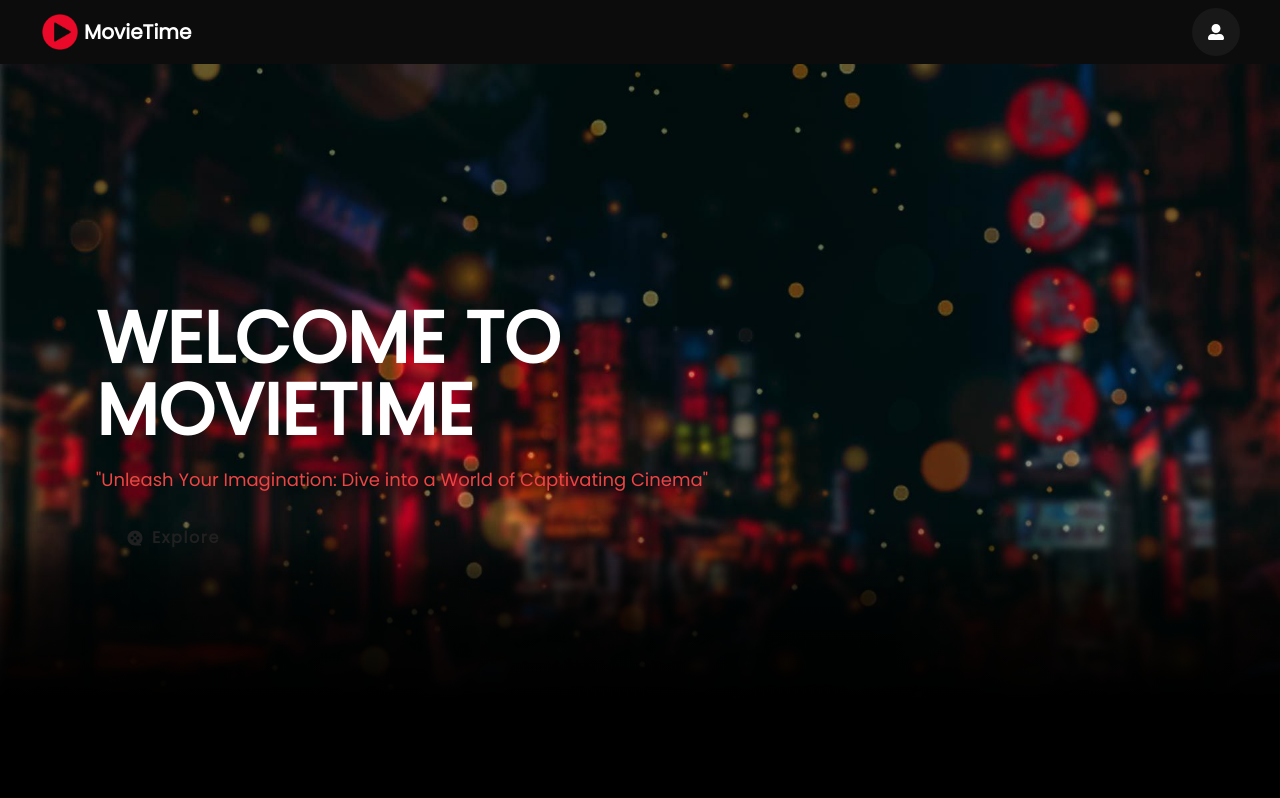
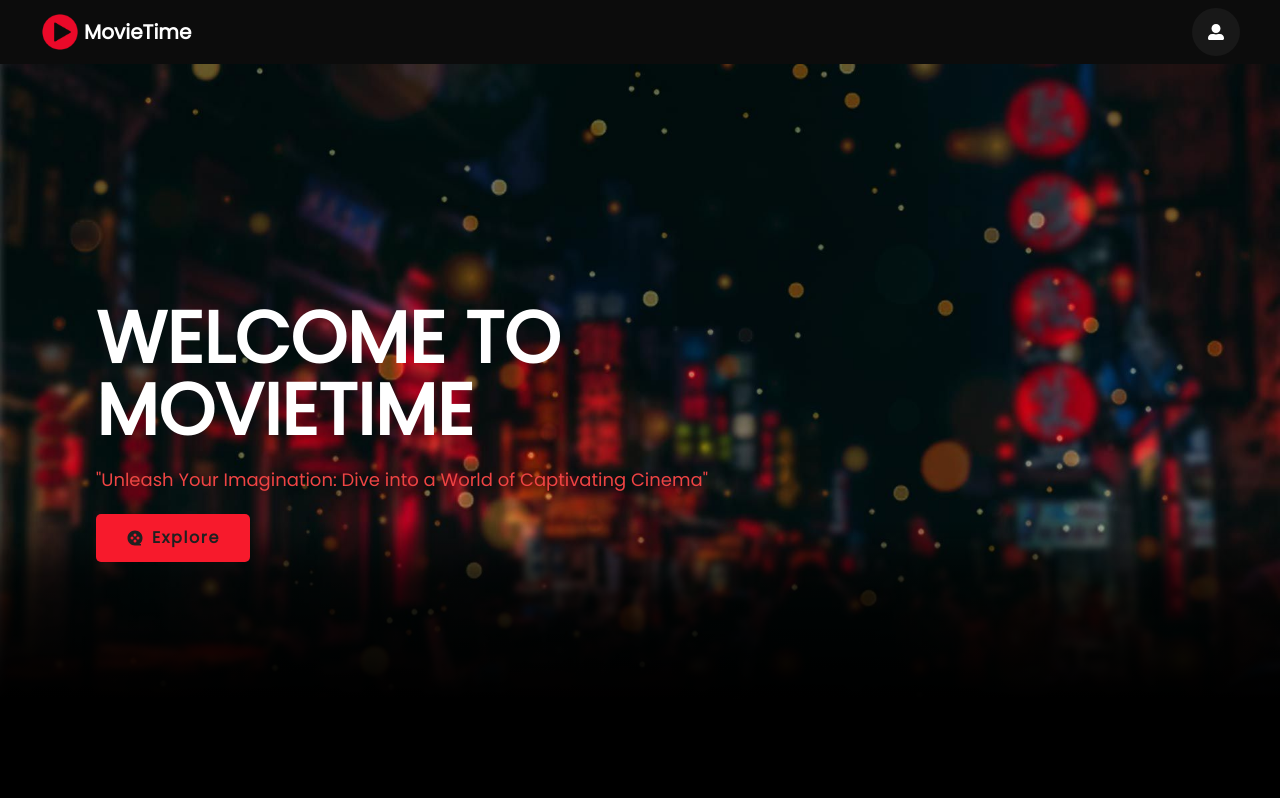
Before and after one commit to DhruvRajpoot/Tvmaze, a React (Vite) app: page / in a window 1280 px wide. Shown: the top 798 px of the page. Built offline with nearby package versions, Linux system fonts and the light colour scheme; no server answers.

Commit message:
fix: bug

```diff
--- a/src/Components/BookingForm.jsx
+++ b/src/Components/BookingForm.jsx
@@ -42,7 +42,6 @@ const BookingForm = (props) => {
 
   useEffect(() => {
     const previousData = localStorage.getItem("ticketData");
-    console.log(previousData);
   }, []);
 
   return (
@@ -94,9 +93,8 @@ const BookingForm = (props) => {
                       name="phone"
                       id="phone"
                       onChange={handleChange}
+                      pattern='[0-9]{10}'
                       required
-                      minLength={10}
-                      maxLength={10}
                     />
                     <input
                       className="bg-[#303030] rounded-md p-2 outline-none"
--- a/src/Components/PrimaryButton.jsx
+++ b/src/Components/PrimaryButton.jsx
@@ -17,10 +17,9 @@ const PrimaryButton = (props) => {
   return (
     <button
       type={props.type}
-      className={`text-sm sm:text-base font-semibold bg-[${props.disabled?'#c11322':'#f71a2c'}] text-[#202020] hover:text-white duration-300 active:scale-95`}
+      className={`text-sm sm:text-base font-semibold bg-[#f71a2c] text-[#202020] hover:text-white duration-300 active:scale-95`}
       onClick={props.onClick}
       style={style}
-      disabled={props.disabled}
     >
       <span className="text-lg">{props.icon}</span>
       <p className="tracking-widest">{props.text}</p>
@@ -30,7 +29,6 @@ const PrimaryButton = (props) => {
 
 PrimaryButton.defaultProps = {
   height: "48px",
-  isDiabled: false,
   type: "button",
 };
 
```
